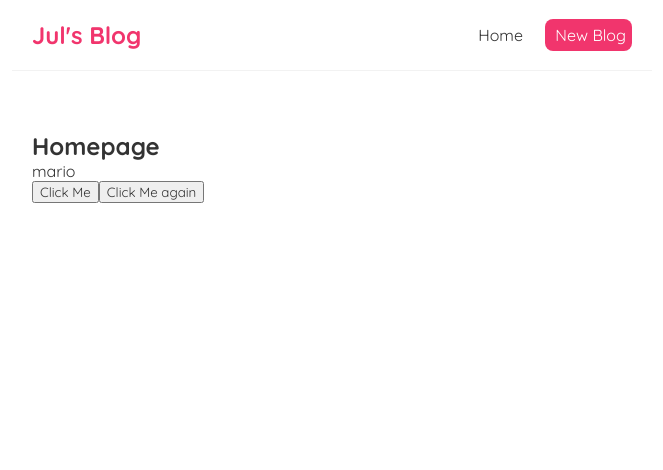
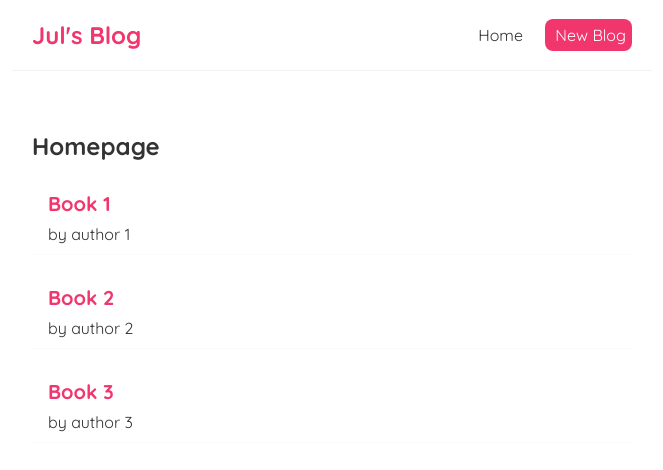
Before and after one commit to babyOctopuses/react-exercise, a React (Create React App) app in the folder exercise1/: page / in a window 1280 px wide. Shown: the top 470 px of the page, without its empty margins (308-971 px from the left). Built offline with nearby package versions, Linux system fonts and the light colour scheme.

Commit message:
added .map

```diff
--- a/exercise1/src/Navbar/Home.js
+++ b/exercise1/src/Navbar/Home.js
@@ -1,34 +1,26 @@
 import React from 'react'
 import { useState } from 'react';
 
+ function Home() {
 
-
-
-function Home() {
-
-    const [name, setName]=useState("mario");
-
-    const handleClick = () =>{
-        if(name=="mario"){
-            setName("luigi")
-        } else {
-            setName("mario")
-        }
-
-    }
-
-    const handleClickAgain = (name, e) => {
-        console.log("hello" , e.target);
-    }
+    const [blogs, setBlogs]=useState([
+        {title:"Book 1", author: "author 1", body:"body 1", id:1},
+        {title:"Book 2", author: "author 2", body:"body 2", id:2},
+        {title:"Book 3", author: "author 3", body:"body 3", id:3}
+    ]);
 
     return (
     <div className='home'>
         <h2>Homepage</h2>
-        <p>{name}</p>
-        <button onClick={handleClick}>Click Me</button>
-        <button onClick={(e)=>
-            handleClickAgain("Jul", e)
-        }>Click Me again</button>
+        <div className='home'>
+            {blogs.map((blog)=>(
+                <div className="blog-preview" key={blog.id}>
+                    <h2>{blog.title}</h2>
+                    <p>by {blog.author}</p>
+                </div>
+            )
+            )}
+        </div>
     </div>
   )
 }
--- a/exercise1/src/index.css
+++ b/exercise1/src/index.css
@@ -32,3 +32,18 @@
   margin: 40px auto;
   padding: 20px;
 }
+
+/* blog previews / list */
+.blog-preview {
+  padding: 10px 16px;
+  margin: 20px 0;
+  border-bottom: 1px solid #fafafa;
+}
+.blog-preview:hover {
+  box-shadow: 1px 3px 5px rgba(0,0,0,0.1);
+}
+.blog-preview h2 {
+  font-size: 20px;
+  color: #f1356d;
+  margin-bottom: 8px;
+}
```
